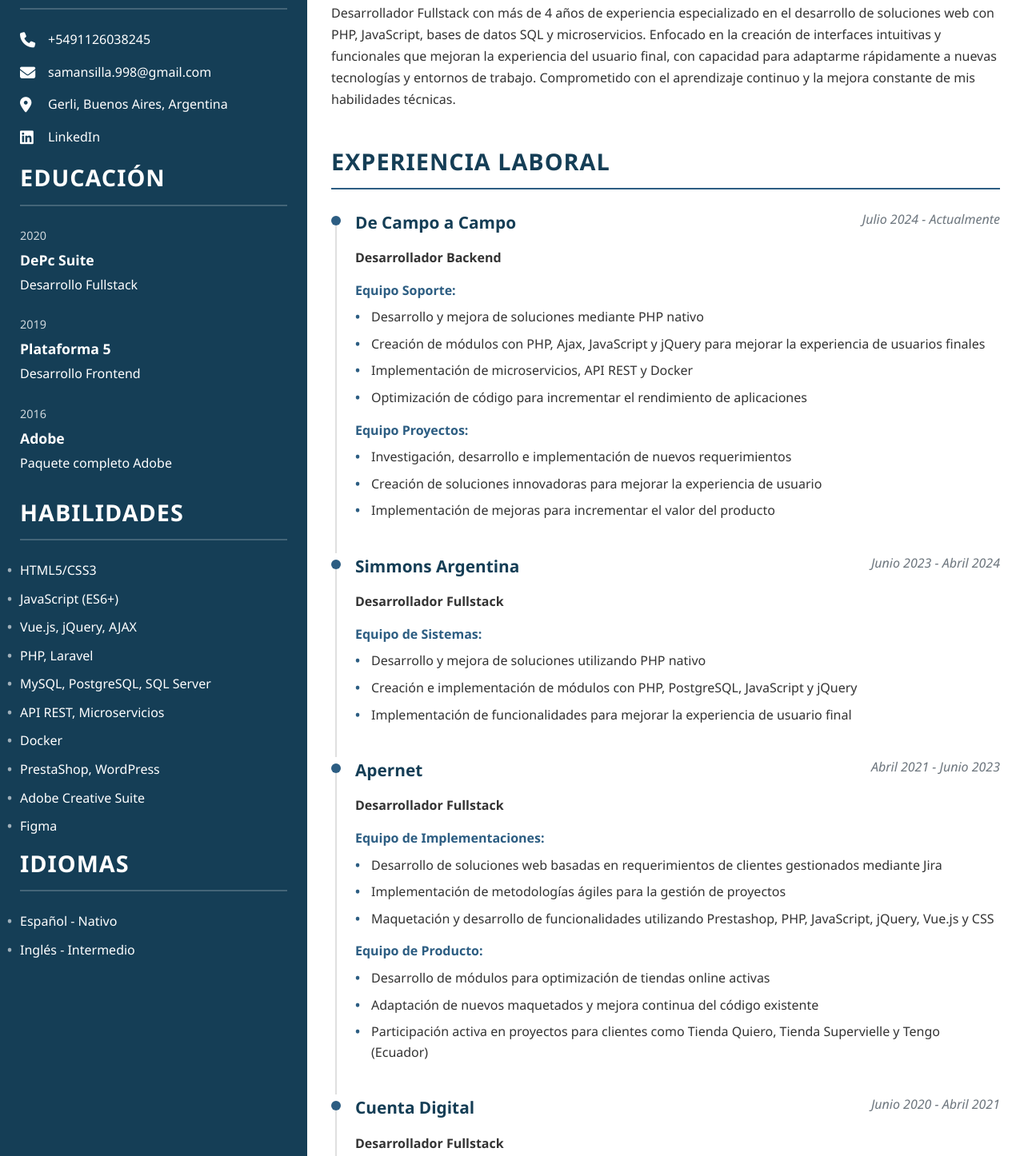
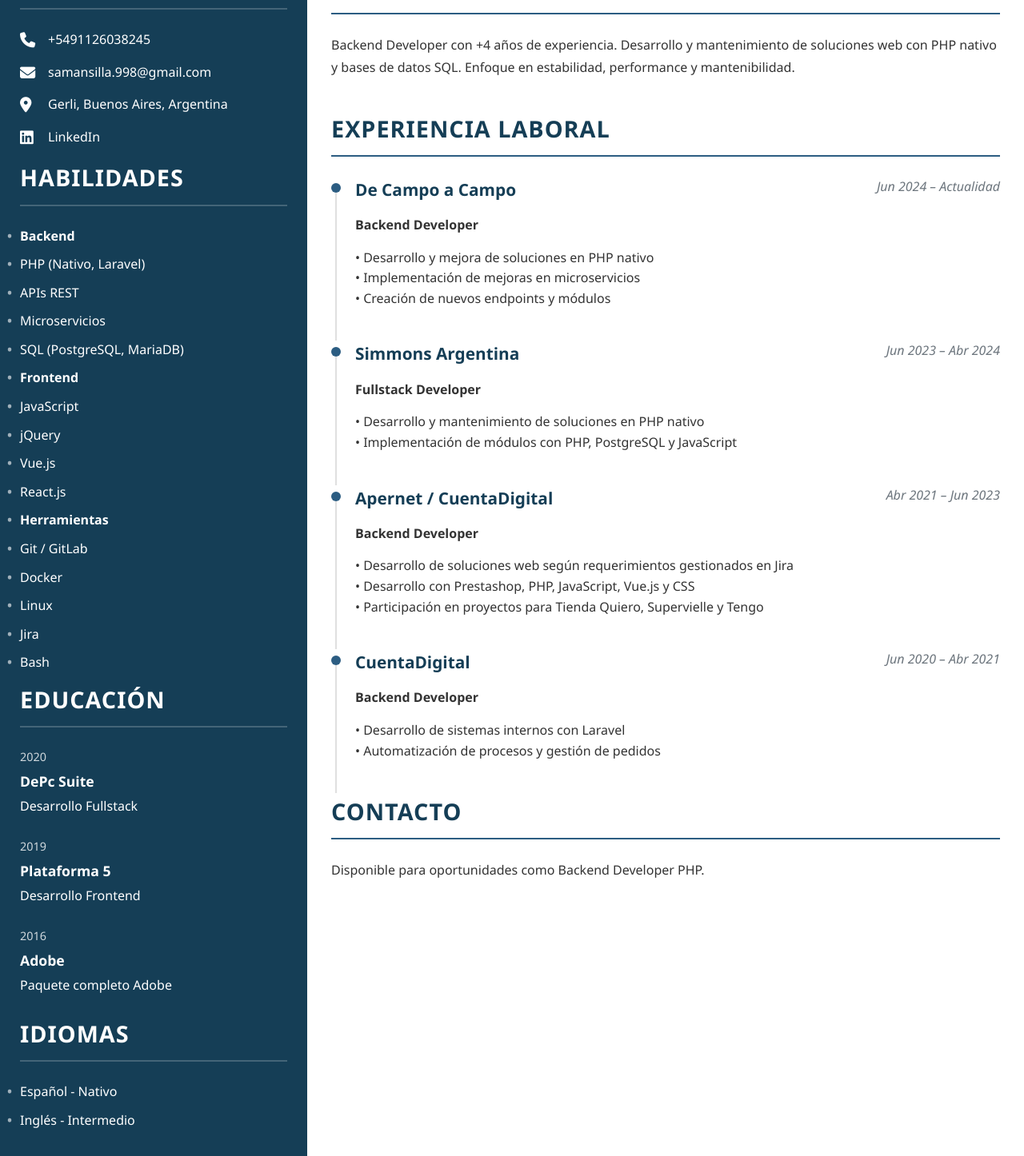
Before and after one commit to Smansilla98/smansilla98.github.io, a plain HTML site: page index.html in a window 1280 px wide. Shown: the part 296-1742 px from the top of the page at 80% size. Drawn offline with Linux system fonts and the light colour scheme.

Commit message:
Refactorización completa del portfolio para alinearlo con CV: actualización de perfil, habilidades, experiencia y SEO

```diff
--- a/index.html
+++ b/index.html
@@ -3,7 +3,8 @@
 <head>
     <meta charset="UTF-8">
     <meta name="viewport" content="width=device-width, initial-scale=1.0">
-    <title>Santiago Mansilla | Desarrollador Backend</title>
+    <meta name="description" content="Backend Developer PHP – Santiago Mansilla">
+    <title>Santiago Mansilla | Backend Developer (PHP / SQL)</title>
     <style>
         :root {
             --primary-color: #153e56;
@@ -304,6 +305,28 @@
             <a href="https://www.linkedin.com/in/-santiagomansilla/" target="_blank">LinkedIn</a>
         </div>
 
+        <h2 class="section-title">HABILIDADES</h2>
+        <ul class="skills-list">
+           <li><b>Backend</b> </li>
+           <li>PHP (Nativo, Laravel)</li>
+           <li>APIs REST</li>
+           <li>Microservicios</li>
+           <li>SQL (PostgreSQL, MariaDB)</li>
+
+           <li><b>Frontend</b> </li>
+           <li>JavaScript</li>
+           <li>jQuery</li>
+           <li>Vue.js</li>
+           <li>React.js</li>
+
+           <li><b>Herramientas</b></li>
+           <li>Git / GitLab</li>
+            <li>Docker</li>
+            <li>Linux</li>
+            <li>Jira</li>
+            <li>Bash</li>
+        </ul>
+
         <h2 class="section-title">EDUCACIÓN</h2>
         <div class="education-item">
             <div class="date">2020</div>
@@ -321,19 +344,7 @@
             <div class="degree">Paquete completo Adobe</div>
         </div>
 
-        <h2 class="section-title">HABILIDADES</h2>
-        <ul class="skills-list">
-            <li>HTML5/CSS3</li>
-            <li>JavaScript (ES6+)</li>
-            <li>Vue.js, jQuery, AJAX</li>
-            <li>PHP, Laravel</li>
-            <li>MySQL, PostgreSQL, SQL Server</li>
-            <li>API REST, Microservicios</li>
-            <li>Docker</li>
-            <li>PrestaShop, WordPress</li>
-            <li>Adobe Creative Suite</li>
-            <li>Figma</li>
-        </ul>
+
 
         <h2 class="section-title">IDIOMAS</h2>
         <ul class="languages-list">
@@ -346,13 +357,14 @@
     <div class="main-content">
         <div class="name-title">
             <h1 class="name">SANTIAGO MANSILLA</h1>
-            <h2 class="job-title">Desarrollador Backend</h2>
+            <h2 class="job-title">Backend Developer (PHP / SQL)</h2>
+            <p style="font-size: 1.2em; color: var(--light-text); margin-top: 10px;">+4 años desarrollando soluciones web productivas y escalables</p>
             <div class="separator"></div>
         </div>
 
         <h2 class="section-title">PERFIL</h2>
         <p class="profile-text">
-            Desarrollador Fullstack con más de 4 años de experiencia especializado en el desarrollo de soluciones web con PHP, JavaScript, bases de datos SQL y microservicios. Enfocado en la creación de interfaces intuitivas y funcionales que mejoran la experiencia del usuario final, con capacidad para adaptarme rápidamente a nuevas tecnologías y entornos de trabajo. Comprometido con el aprendizaje continuo y la mejora constante de mis habilidades técnicas.
+            Backend Developer con +4 años de experiencia. Desarrollo y mantenimiento de soluciones web con PHP nativo y bases de datos SQL. Enfoque en estabilidad, performance y mantenibilidad.
         </p>
 
         <h2 class="section-title">EXPERIENCIA LABORAL</h2>
@@ -360,90 +372,53 @@
         <div class="experience-item">
             <div class="job-header">
                 <div class="company-title">De Campo a Campo</div>
-                <div class="job-date">Julio 2024 - Actualmente</div>
+                <div class="job-date">Jun 2024 – Actualidad</div>
             </div>
-            <div class="job-position">Desarrollador Backend</div>
+            <div class="job-position">Backend Developer</div>
 
-            <div class="team-title">Equipo Soporte:</div>
-            <ul class="job-duties">
-                <li>Desarrollo y mejora de soluciones mediante PHP nativo</li>
-                <li>Creación de módulos con PHP, Ajax, JavaScript y jQuery para mejorar la experiencia de usuarios finales</li>
-                <li>Implementación de microservicios, API REST y Docker</li>
-                <li>Optimización de código para incrementar el rendimiento de aplicaciones</li>
-            </ul>
-
-            <div class="team-title">Equipo Proyectos:</div>
-            <ul class="job-duties">
-                <li>Investigación, desarrollo e implementación de nuevos requerimientos</li>
-                <li>Creación de soluciones innovadoras para mejorar la experiencia de usuario</li>
-                <li>Implementación de mejoras para incrementar el valor del producto</li>
-            </ul>
+            <p>• Desarrollo y mejora de soluciones en PHP nativo<br/>
+• Implementación de mejoras en microservicios<br/>
+• Creación de nuevos endpoints y módulos</p>
         </div>
 
         <div class="experience-item">
             <div class="job-header">
                 <div class="company-title">Simmons Argentina</div>
-                <div class="job-date">Junio 2023 - Abril 2024</div>
+                <div class="job-date">Jun 2023 – Abr 2024</div>
             </div>
-            <div class="job-position">Desarrollador Fullstack</div>
+            <div class="job-position">Fullstack Developer</div>
 
-            <div class="team-title">Equipo de Sistemas:</div>
-            <ul class="job-duties">
-                <li>Desarrollo y mejora de soluciones utilizando PHP nativo</li>
-                <li>Creación e implementación de módulos con PHP, PostgreSQL, JavaScript y jQuery</li>
-                <li>Implementación de funcionalidades para mejorar la experiencia de usuario final</li>
-            </ul>
+            <p>• Desarrollo y mantenimiento de soluciones en PHP nativo<br/>
+• Implementación de módulos con PHP, PostgreSQL y JavaScript</p>
         </div>
 
         <div class="experience-item">
             <div class="job-header">
-                <div class="company-title">Apernet</div>
-                <div class="job-date">Abril 2021 - Junio 2023</div>
+                <div class="company-title">Apernet / CuentaDigital</div>
+                <div class="job-date">Abr 2021 – Jun 2023</div>
             </div>
-            <div class="job-position">Desarrollador Fullstack</div>
+            <div class="job-position">Backend Developer</div>
 
-            <div class="team-title">Equipo de Implementaciones:</div>
-            <ul class="job-duties">
-                <li>Desarrollo de soluciones web basadas en requerimientos de clientes gestionados mediante Jira</li>
-                <li>Implementación de metodologías ágiles para la gestión de proyectos</li>
-                <li>Maquetación y desarrollo de funcionalidades utilizando Prestashop, PHP, JavaScript, jQuery, Vue.js y CSS</li>
-            </ul>
-
-            <div class="team-title">Equipo de Producto:</div>
-            <ul class="job-duties">
-                <li>Desarrollo de módulos para optimización de tiendas online activas</li>
-                <li>Adaptación de nuevos maquetados y mejora continua del código existente</li>
-                <li>Participación activa en proyectos para clientes como Tienda Quiero, Tienda Supervielle y Tengo (Ecuador)</li>
-            </ul>
+            <p>• Desarrollo de soluciones web según requerimientos gestionados en Jira<br/>
+• Desarrollo con Prestashop, PHP, JavaScript, Vue.js y CSS<br/>
+• Participación en proyectos para Tienda Quiero, Supervielle y Tengo</p>
         </div>
 
         <div class="experience-item">
             <div class="job-header">
-                <div class="company-title">Cuenta Digital</div>
-                <div class="job-date">Junio 2020 - Abril 2021</div>
+                <div class="company-title">CuentaDigital</div>
+                <div class="job-date">Jun 2020 – Abr 2021</div>
             </div>
-            <div class="job-position">Desarrollador Fullstack</div>
+            <div class="job-position">Backend Developer</div>
 
-            <ul class="job-duties">
-                <li>Desarrollo e implementación de mejoras en sistema interno empresarial utilizando Laravel</li>
-                <li>Creación de funcionalidades para automatización de acciones y gestión de pedidos</li>
-                <li>Soporte técnico y asistencia a clientes para resolución de problemas y consultas</li>
-                <li>Diseño y desarrollo de estrategias de branding empresarial</li>
-            </ul>
+            <p>• Desarrollo de sistemas internos con Laravel<br/>
+• Automatización de procesos y gestión de pedidos</p>
         </div>
 
-        <div class="experience-item">
-            <div class="job-header">
-                <div class="company-title">Transportes José Beraldi</div>
-                <div class="job-date">Diciembre 2017 - Noviembre 2019</div>
-            </div>
-            <div class="job-position">Administrativo</div>
-
-            <ul class="job-duties">
-                <li>Gestión administrativa de gomería: control de stock y seguimiento de cambios en unidades</li>
-                <li>Análisis de datos para optimización de procesos internos</li>
-            </ul>
-        </div>
+        <h2 class="section-title">CONTACTO</h2>
+        <p class="profile-text">
+            Disponible para oportunidades como Backend Developer PHP.
+        </p>
     </div>
 </body>
 </html>
```
